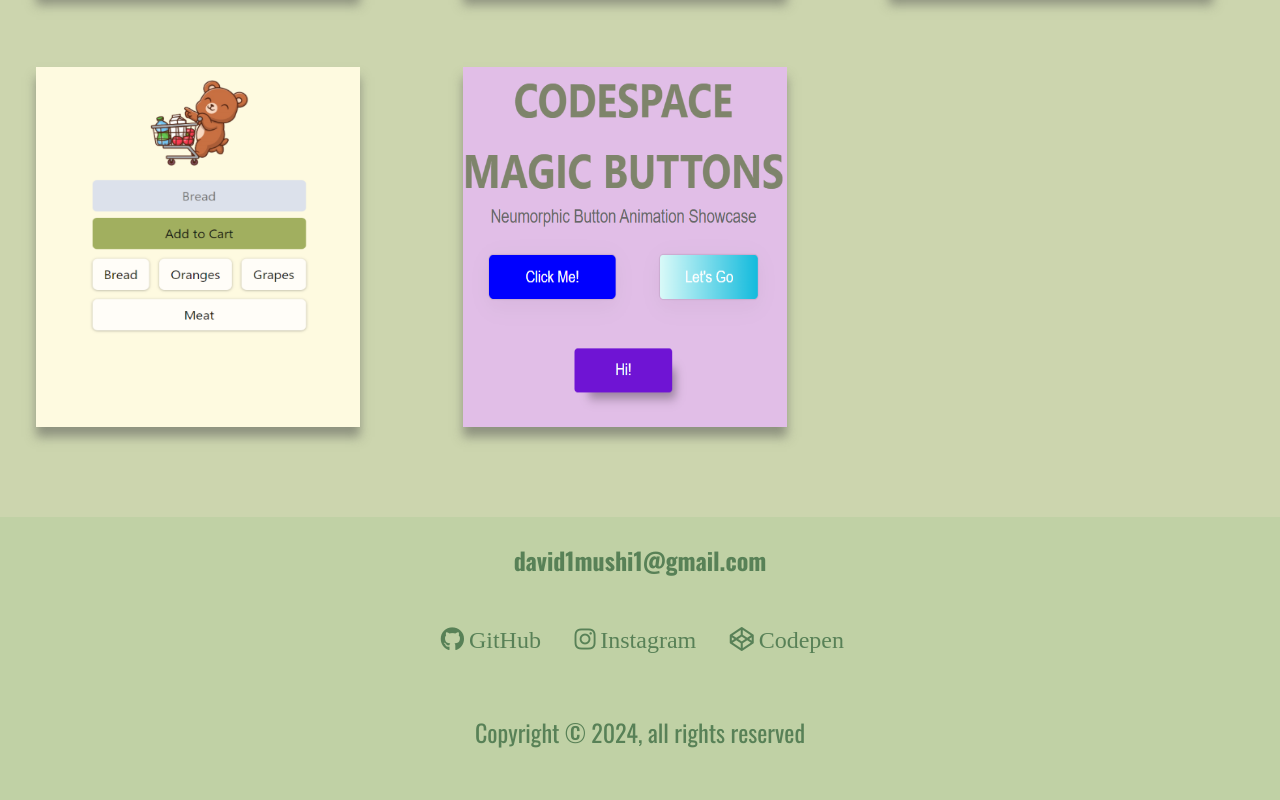
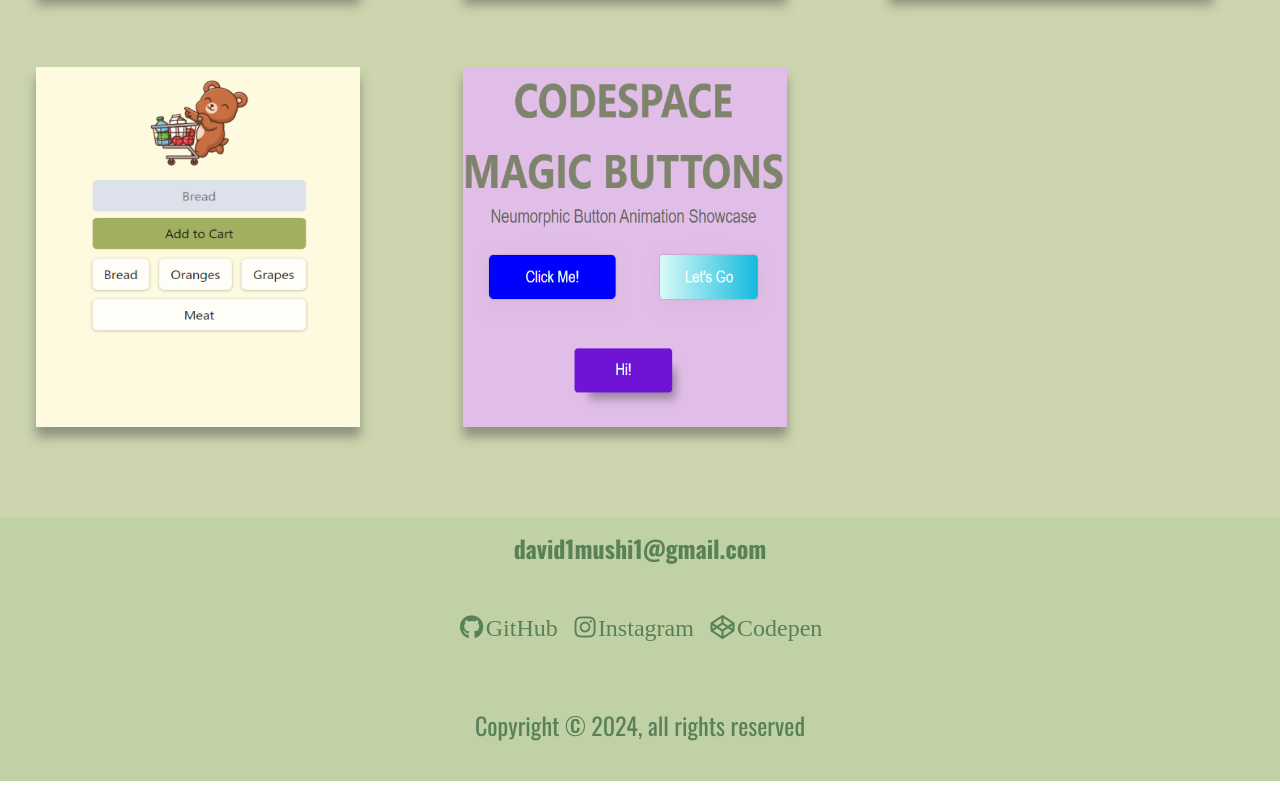
Before and after one commit to MohauMushi/MOHMUS379_BCL2401_GroupA_MohauMushi_SDF08, a plain HTML site: page index.html in a window 1280 px wide. Shown: the part 2563-3363 px from the top of the page. Drawn offline with nearby package versions, Linux system fonts and the light colour scheme; a web font is replaced by a local one.

Commit message:
resize footer

```diff
--- a/index.css
+++ b/index.css
@@ -477,8 +477,9 @@ header {
     background: #C0D1A5;
     color: var(--clr-accent);
     text-align: center;
-    padding: 1em 0;
+    padding: 0.5em 0;
     font-size: var(--fs-h3);
+
 }
 
 .footer a {
@@ -509,11 +510,11 @@ header {
 }
 
 .social-list__item {
-    margin: 0 .2em;
+    margin: 0.1em;
 }
 
 .social-list__link {
-    padding: .2em;
+    padding: .1em;
 }
 
 
```
